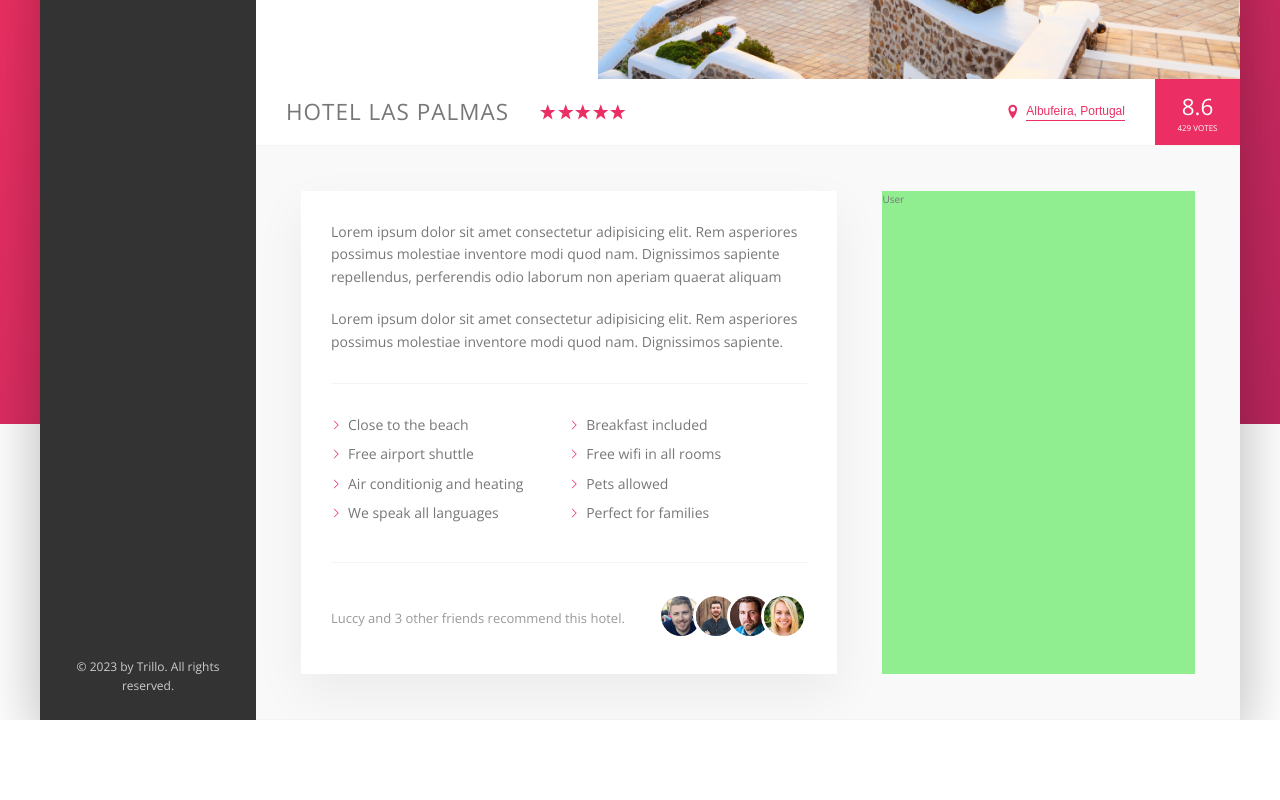
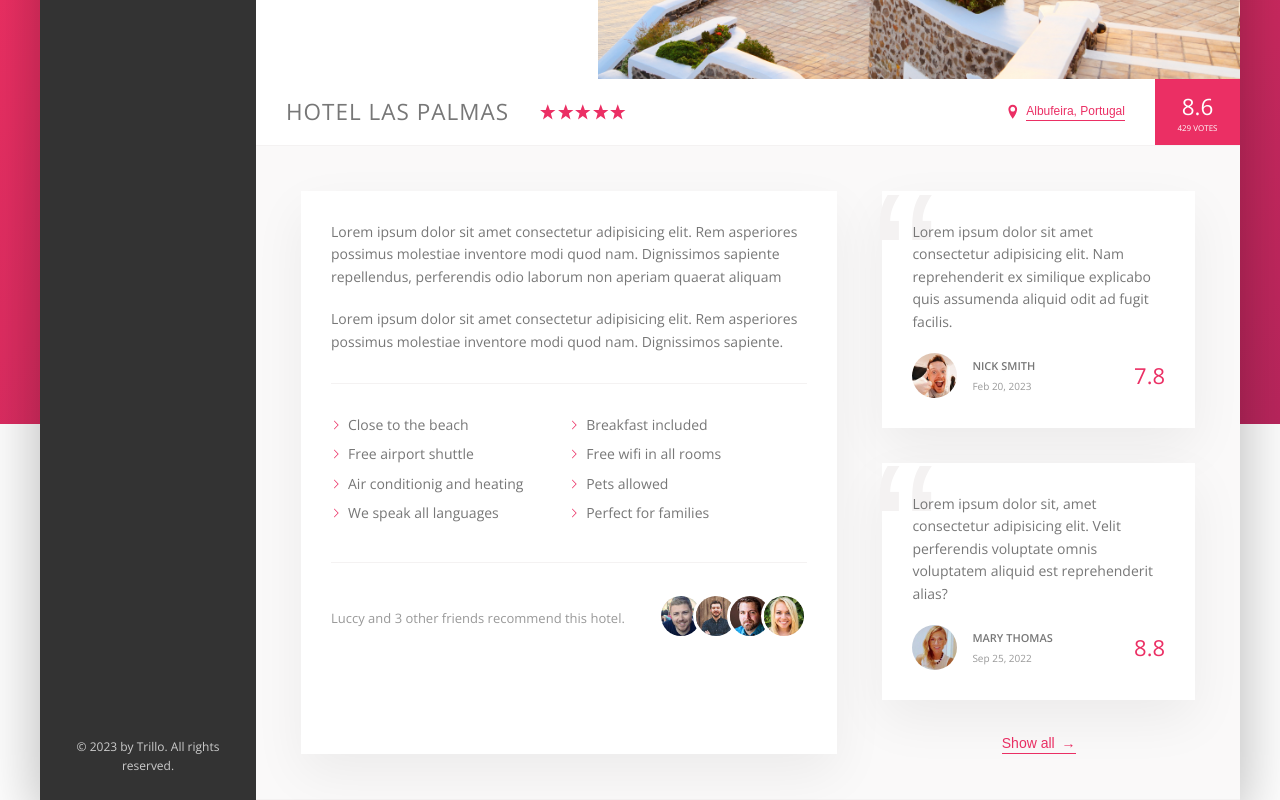
Before and after one commit to Volodymyr75/advance-css-1, a website: page index.html in a window 1280 px wide. Shown: the part 456-1256 px from the top of the page. Before the commit the page ends 1176 px from the top, so only its background shows below. Drawn offline with nearby package versions, Linux system fonts and the light colour scheme.

Commit message:
implement review section

```diff
--- a/index.html
+++ b/index.html
@@ -183,7 +183,47 @@
                 </div>
               </div>
             </div>
-            <div class="user-reviews">User</div>
+            <div class="user-reviews">
+              <figure class="review">
+                <blockquote class="review__text">
+                  Lorem ipsum dolor sit amet consectetur adipisicing elit. Nam
+                  reprehenderit ex similique explicabo quis assumenda aliquid
+                  odit ad fugit facilis.
+                </blockquote>
+                <figcaption class="review__user">
+                  <img
+                    src="img/user-1.jpg"
+                    alt="User 1"
+                    class="review__photo"
+                  />
+                  <div class="review__user-box">
+                    <p class="review__user-name">Nick Smith</p>
+                    <p class="review__user-date">Feb 20, 2023</p>
+                  </div>
+                  <div class="review__rating">7.8</div>
+                </figcaption>
+              </figure>
+              <figure class="review">
+                <blockquote class="review__text">
+                  Lorem ipsum dolor sit, amet consectetur adipisicing elit.
+                  Velit perferendis voluptate omnis voluptatem aliquid est
+                  reprehenderit alias?
+                </blockquote>
+                <figcaption class="review__user">
+                  <img
+                    src="img/user-2.jpg"
+                    alt="User 2"
+                    class="review__photo"
+                  />
+                  <div class="review__user-box">
+                    <p class="review__user-name">Mary Thomas</p>
+                    <p class="review__user-date">Sep 25, 2022</p>
+                  </div>
+                  <div class="review__rating">8.8</div>
+                </figcaption>
+              </figure>
+              <button class="btn-inline">Show all <span>&rarr;</span></button>
+            </div>
           </div>
         </main>
       </div>
--- a/sass/_components.scss
+++ b/sass/_components.scss
@@ -257,8 +257,17 @@
   cursor: pointer;
   transition: all 0.2s;
 
+  & span {
+    margin-left: 3px;
+    transition: margin-left 0.2s;
+  }
+
   &:hover {
     color: var(--color-grey-dark-1);
+
+    span {
+      margin-left: 8px;
+    }
   }
 
   &:focus {
@@ -352,3 +361,64 @@
     }
   }
 }
+
+//Reviews----------
+.review {
+  background-color: #fff;
+  box-shadow: var(--shadow-light);
+  padding: 3rem;
+  margin-bottom: 3.5rem;
+  position: relative;
+
+  &__text {
+    margin-bottom: 2rem;
+    position: relative;
+    overflow: hidden;
+    z-index: 10;
+  }
+
+  &__user {
+    display: flex;
+    align-items: center;
+  }
+
+  &__photo {
+    height: 4.5rem;
+    width: 4.5rem;
+    border-radius: 50%;
+    margin-right: 1.5rem;
+  }
+  &__user-box {
+    margin-right: auto;
+  }
+
+  &__user-name {
+    font-size: 1.1rem;
+    font-weight: 600;
+    text-transform: uppercase;
+    margin-bottom: 0.4rem;
+  }
+
+  &__user-date {
+    font-size: 1rem;
+    color: var(--color-grey-dark-3);
+  }
+
+  &__rating {
+    color: var(--color-primary);
+    font-size: 2.2rem;
+    font-weight: 300;
+  }
+
+  &::before {
+    content: '\201C';
+    position: absolute;
+    top: -2.75rem;
+    left: -1rem;
+    font-size: 20rem;
+    font-family: sans-serif;
+    line-height: 1;
+    color: var(--color-grey-light-2);
+    z-index: 1;
+  }
+}
--- a/sass/_layout.scss
+++ b/sass/_layout.scss
@@ -39,6 +39,7 @@
 .detail {
   display: flex;
   padding: 4.5rem;
+  font-size: 1.4rem;
   background-color: var(--color-grey-light-1);
   border-bottom: var(--line);
 }
@@ -47,12 +48,15 @@
   flex: 0 0 60%;
   margin-right: 4.5rem;
   padding: 3rem;
-  font-size: 1.4rem;
+
   background-color: #fff;
   box-shadow: var(--shadow-light);
 }
 
 .user-reviews {
   flex: 1;
-  background-color: lightgreen;
+
+  display: flex;
+  flex-direction: column;
+  align-items: center;
 }
```
Also changed, not shown: css/style.css.
